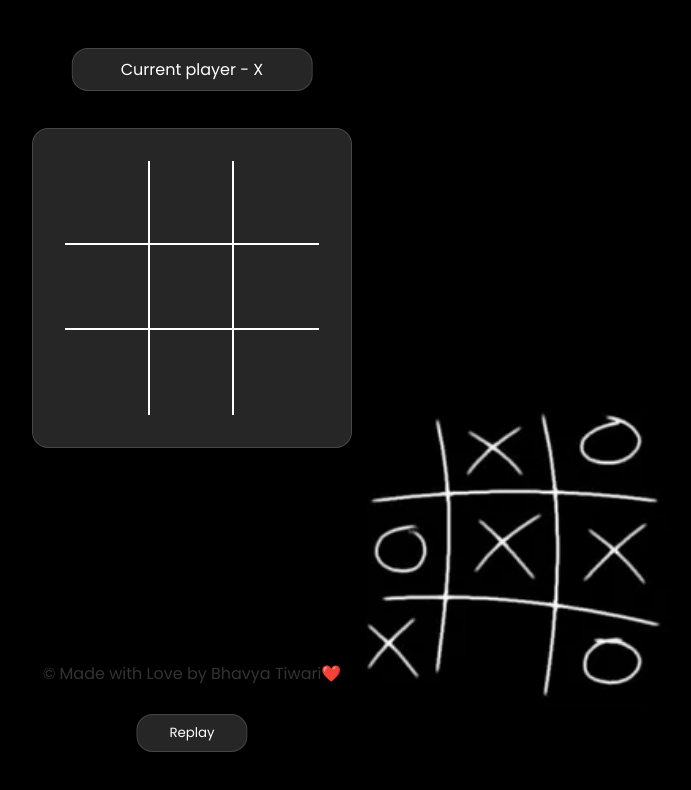
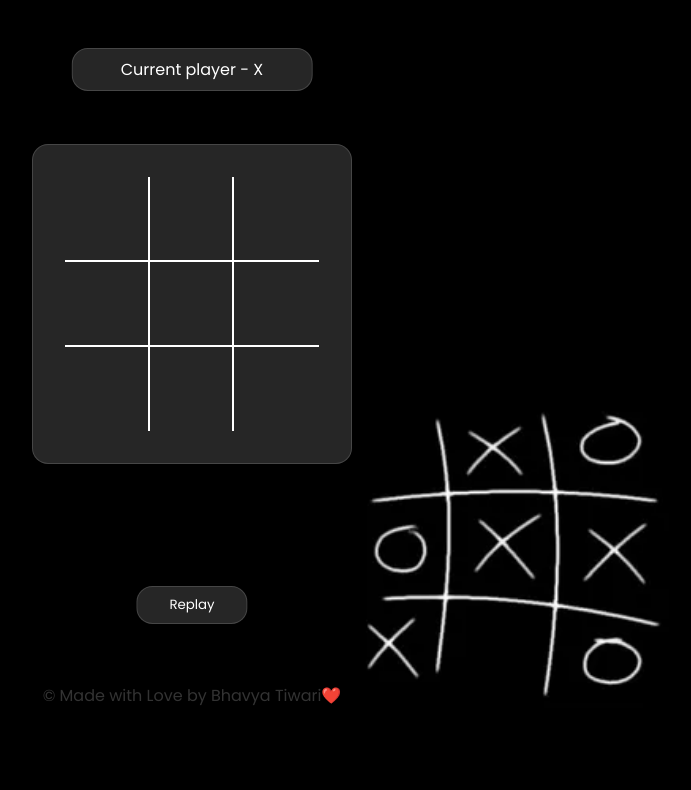
Before and after one commit to bhavyatiwari1/Tic-Tac-Toe, a plain HTML site: page index.html in a window 1280 px wide. Shown: the whole page, without its empty margins (448-1139 px from the left). Drawn offline with Linux system fonts and the light colour scheme.

Commit message:
Update style.css

```diff
--- a/style.css
+++ b/style.css
@@ -42,7 +42,7 @@
     display: grid;
     grid-template-columns: repeat(3,1fr);
     aspect-ratio: 1/1;
-    margin-top: 2%;
+    margin-top: 5%;
 
 
 }
@@ -76,7 +76,7 @@
 .btn{
      color: white;
      position: absolute;
-     bottom: 3rem;
+     bottom: 6rem; /* Move higher from bottom */
      left: 50%;
      transform: translateX(-50%);
      background-color: rgba(255, 255, 255, 0.15);
@@ -100,7 +100,7 @@
 .btn1{
     color: white;
     position: absolute;
-    bottom: 3rem;
+    bottom: 11rem; /* Move higher from bottom */
     left: 50%;
     transform: translateX(-50%);
     background-color: rgba(255, 255, 255, 0.15);
@@ -115,12 +115,13 @@
     display: flex;
 
 }
-
 .footer {
     text-align: center;
-    padding: 10px;
-    color: #f0f0f0; /* Optional background color */
-    color: #333; /* Optional text color */
+    padding: 10px 20px;
+    color: #f0f0f0;
+    color: #333;
     margin-bottom: 0.1rem;
-    /* No absolute/fixed positioning, so it stays at the bottom of the wrapper */
+    font-size: 1rem;
+    border-radius: 0.5rem;
+    margin-top: 3rem; /* Ensures space after btn1 */
 }
```
